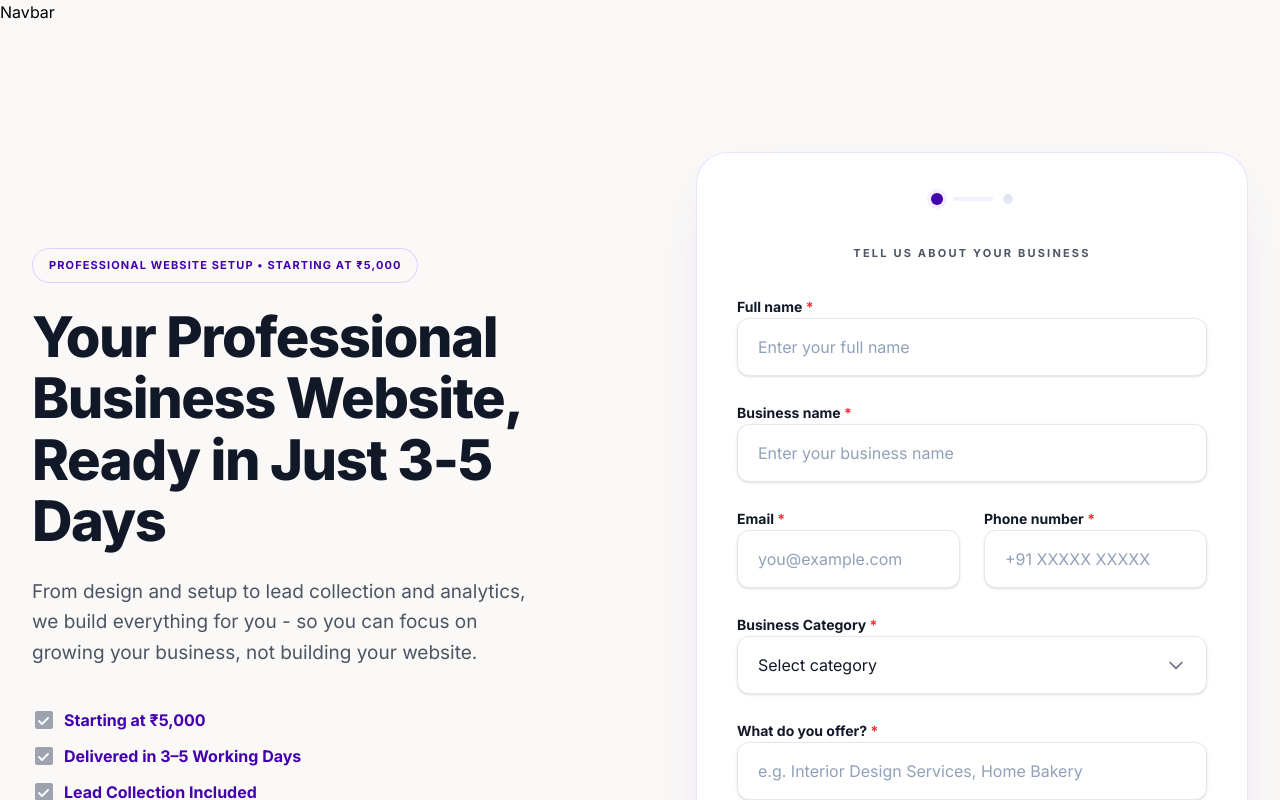
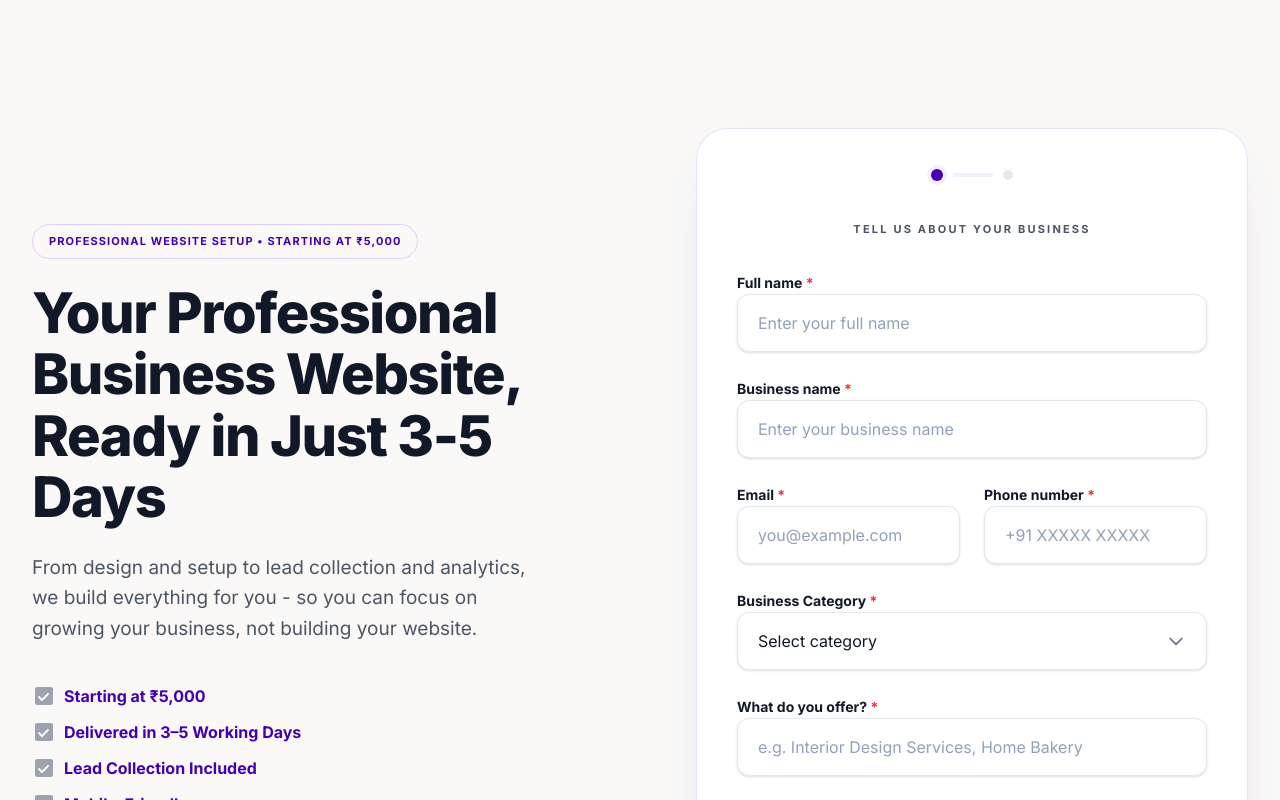
Before and after one commit to zehracodes29/landingpage, a React (Vite) app in the folder pagemistri-landing/: page / in a window 1280 px wide. Shown: the top 800 px of the page. Built offline with nearby package versions, Linux system fonts and the light colour scheme.

Commit message:
chore: remove Navbar component from App layout

```diff
--- a/pagemistri-landing/src/App.jsx
+++ b/pagemistri-landing/src/App.jsx
@@ -1,4 +1,3 @@
-import Navbar from "./components/Navbar/Navbar";
 import Hero from "./components/Hero/Hero";
 import BusinessBenefits from "./components/BusinessBenefits/BusinessBenefits";
 import EverythingNeeded from "./components/EverythingNeeded/EverythingNeeded";
@@ -11,7 +10,6 @@ import FinalCTA from "./components/FinalCTA/FinalCTA";
 function App() {
   return (
     <div className="min-h-screen bg-[#FAF9F7] font-sans">
-      <Navbar />
       <Hero />
       <BusinessBenefits />
       <EverythingNeeded />
```
